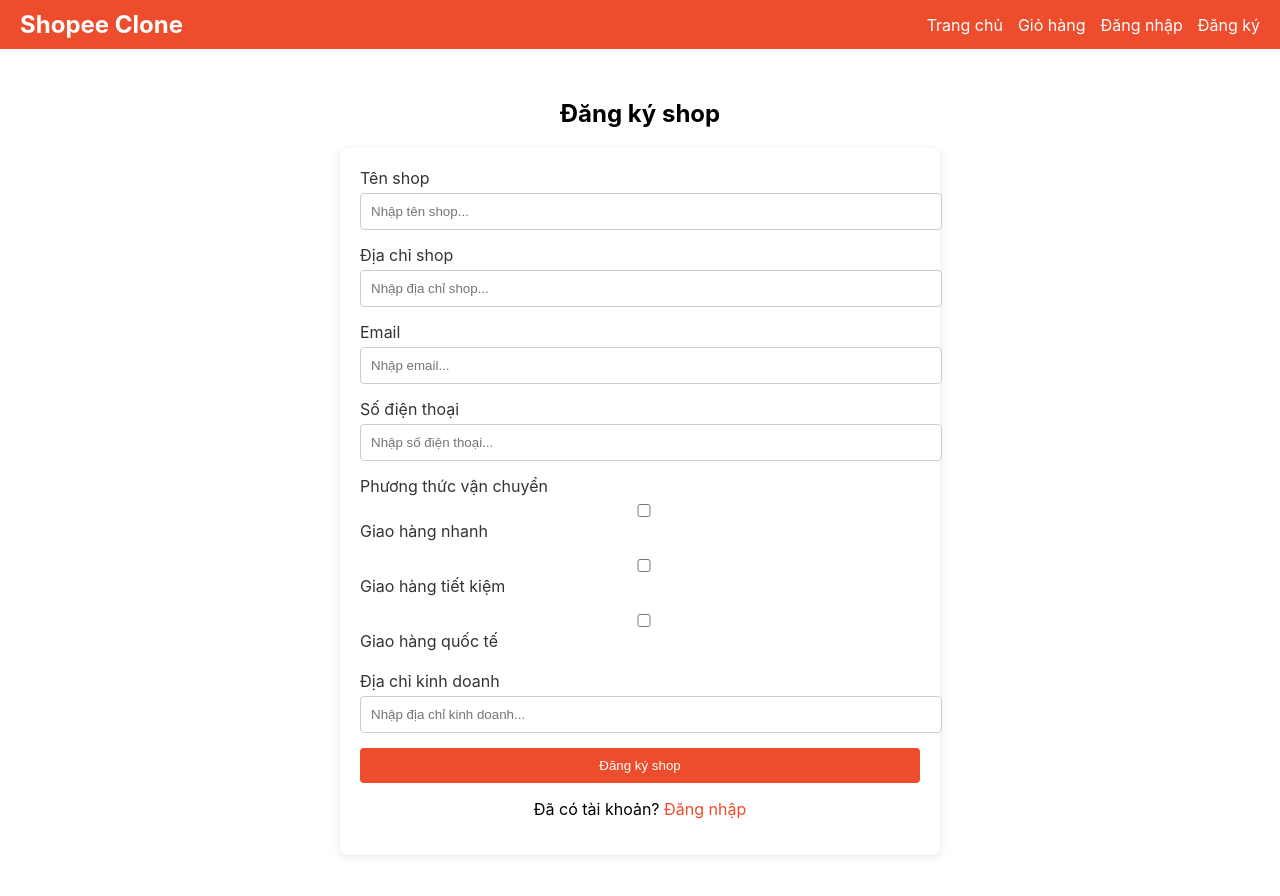
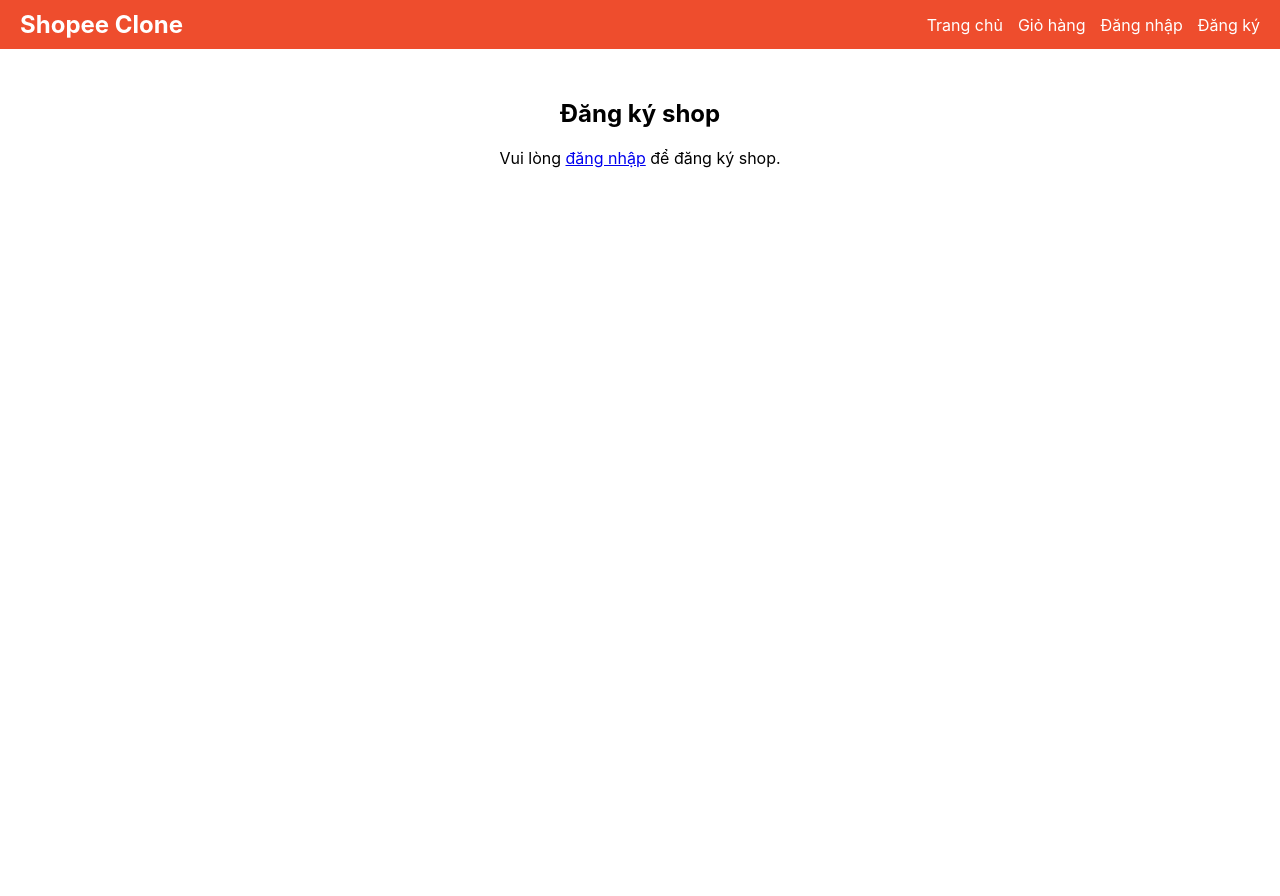
Before and after one commit to quangbinh28/mdm_fe, a React (Create React App) app: page /shop-register in a window 1280 px wide. Shown: the top 896 px of the page. After the commit the page ends 800 px from the top, so only its background shows below. Built offline with nearby package versions, Linux system fonts and the light colour scheme.

Commit message:
gọi api đăng kí shop

```diff
--- a/src/App.css
+++ b/src/App.css
@@ -1,38 +1,115 @@
-.App {
+.shop-register-container {
+  max-width: 600px;
+  margin: 50px auto;
   text-align: center;
 }
 
-.App-logo {
-  height: 40vmin;
-  pointer-events: none;
+.shop-register-container h2 {
+  font-size: 24px;
+  margin-bottom: 20px;
 }
 
-@media (prefers-reduced-motion: no-preference) {
-  .App-logo {
-    animation: App-logo-spin infinite 20s linear;
-  }
+.shop-register-form {
+  background-color: white;
+  padding: 30px;
+  border-radius: 8px;
+  box-shadow: 0 2px 10px rgba(0, 0, 0, 0.1);
 }
 
-.App-header {
-  background-color: #282c34;
-  min-height: 100vh;
-  display: flex;
-  flex-direction: column;
-  align-items: center;
-  justify-content: center;
-  font-size: calc(10px + 2vmin);
-  color: white;
+.form-group {
+  margin-bottom: 20px;
+  text-align: left;
 }
 
-.App-link {
-  color: #61dafb;
+.form-group label {
+  display: block;
+  margin-bottom: 8px;
+  color: #333;
+  font-weight: 500;
 }
 
-@keyframes App-logo-spin {
-  from {
-    transform: rotate(0deg);
-  }
-  to {
-    transform: rotate(360deg);
-  }
+.form-group input[type="text"],
+.form-group input[type="email"] {
+  width: 100%;
+  padding: 12px;
+  border: 1px solid #ccc;
+  border-radius: 4px;
+  box-sizing: border-box;
+  margin-bottom: 10px;
 }
+
+.checkbox-group {
+  display: flex;
+  align-items: center;
+  margin-bottom: 12px;
+  padding-left: 10px;
+}
+
+.checkbox-group input[type="checkbox"] {
+  margin-right: 10px;
+  width: 18px;
+  height: 18px;
+}
+
+.checkbox-group label {
+  margin-bottom: 0;
+  font-weight: normal;
+}
+
+.email-input-group {
+  display: flex;
+  align-items: center;
+  margin-bottom: 10px;
+}
+
+.email-input-group input {
+  flex: 1;
+  margin-right: 10px;
+}
+
+.remove-email-button {
+  padding: 8px 12px;
+  background-color: #ff3333;
+  color: white;
+  border: none;
+  border-radius: 4px;
+  cursor: pointer;
+}
+
+.remove-email-button:hover {
+  background-color: #e60000;
+}
+
+.add-email-button {
+  padding: 8px 12px;
+  background-color: #4caf50;
+  color: white;
+  border: none;
+  border-radius: 4px;
+  cursor: pointer;
+}
+
+.add-email-button:hover {
+  background-color: #45a049;
+}
+
+.submit-button {
+  width: 100%;
+  padding: 12px;
+  background-color: #ee4d2d;
+  color: white;
+  border: none;
+  border-radius: 4px;
+  cursor: pointer;
+  font-size: 16px;
+}
+
+.submit-button:hover {
+  background-color: #d43f21;
+}
+
+.error {
+  color: red;
+  margin-bottom: 15px;
+  text-align: center;
+}
--- a/src/components/ShopRegister.js
+++ b/src/components/ShopRegister.js
@@ -1,70 +1,207 @@
 import React, { useState } from 'react';
-import { Link, useNavigate } from 'react-router-dom';
+import { useNavigate, Link } from 'react-router-dom';
 import axios from 'axios';
 import '../styles/ShopRegister.css';
 
 const ShopRegister = () => {
   const [formData, setFormData] = useState({
     name: '',
-    shopAddress: '',
+    shopAddress: {
+      houseNumber: '',
+      street: '',
+      city: '',
+      ward: '',
+      district: '',
+    },
     email: '',
     mobileNumber: '',
     shipMethodList: [],
-    businessAddress: '',
-    ownerId: '',
+    businessAddress: {
+      houseNumber: '',
+      street: '',
+      city: '',
+      ward: '',
+      district: '',
+    },
+    businessType: '',
+    receiptEmails: [''],
+    taxNo: '',
   });
   const [error, setError] = useState('');
   const navigate = useNavigate();
+  const user = JSON.parse(localStorage.getItem('user'));
 
+  // Danh sách phương thức giao hàng với giá trị cod
   const shipMethods = [
-    'Giao hàng nhanh',
-    'Giao hàng tiết kiệm',
-    'Giao hàng quốc tế',
+    { methodName: 'Giao hàng nhanh', cod: false },
+    { methodName: 'Giao hàng tiết kiệm', cod: false },
+    { methodName: 'Giao hàng COD', cod: true },
   ];
 
-  const handleChange = (e) => {
+  const handleInputChange = (e) => {
     const { name, value } = e.target;
+    if (name.includes('shopAddress.') || name.includes('businessAddress.')) {
+      const [field, subField] = name.split('.');
+      setFormData((prev) => ({
+        ...prev,
+        [field]: { ...prev[field], [subField]: value },
+      }));
+    } else if (name.includes('receiptEmails')) {
+      const index = parseInt(name.split('.')[1], 10);
+      const newEmails = [...formData.receiptEmails];
+      newEmails[index] = value;
+      setFormData((prev) => ({ ...prev, receiptEmails: newEmails }));
+    } else {
       setFormData((prev) => ({ ...prev, [name]: value }));
+    }
   };
 
-  const handleShipMethodChange = (method) => {
+  const handleShipMethodChange = (e) => {
+    const { value, checked } = e.target;
+    const selectedMethod = shipMethods.find((method) => method.methodName === value);
     setFormData((prev) => {
-      const shipMethodList = prev.shipMethodList.includes(method)
-        ? prev.shipMethodList.filter((m) => m !== method)
-        : [...prev.shipMethodList, method];
-      return { ...prev, shipMethodList };
+      const newShipMethods = checked
+        ? [...prev.shipMethodList, selectedMethod]
+        : prev.shipMethodList.filter((method) => method.methodName !== value);
+      return { ...prev, shipMethodList: newShipMethods };
     });
+  };
+
+  const addReceiptEmail = () => {
+    setFormData((prev) => ({
+      ...prev,
+      receiptEmails: [...prev.receiptEmails, ''],
+    }));
+  };
+
+  const removeReceiptEmail = (index) => {
+    setFormData((prev) => ({
+      ...prev,
+      receiptEmails: prev.receiptEmails.filter((_, i) => i !== index),
+    }));
   };
 
   const handleSubmit = async (e) => {
     e.preventDefault();
     setError('');
 
-    // Kiểm tra các trường bắt buộc
-    const { name, shopAddress, email, mobileNumber, businessAddress, ownerId } = formData;
-    if (!name || !shopAddress || !email || !mobileNumber || !businessAddress || !ownerId) {
-      setError('Vui lòng điền đầy đủ thông tin!');
-      return;
-    }
-
-    // Kiểm tra đăng nhập
-    const token = localStorage.getItem('token');
-    if (!token) {
-      alert('Vui lòng đăng nhập để đăng ký shop!');
+    if (!user) {
+      setError('Vui lòng đăng nhập để đăng ký shop!');
       navigate('/login');
       return;
     }
 
+    const { name, shopAddress, email, mobileNumber, shipMethodList, businessAddress, businessType, receiptEmails, taxNo } = formData;
+
+    // Validate basic fields
+    if (!name) {
+      setError('Vui lòng nhập tên shop!');
+      return;
+    }
+    if (!email) {
+      setError('Vui lòng nhập email!');
+      return;
+    }
+    if (!mobileNumber) {
+      setError('Vui lòng nhập số điện thoại!');
+      return;
+    }
+
+    // Validate AddressEntity fields for shopAddress
+    if (!shopAddress.houseNumber) {
+      setError('Vui lòng nhập số nhà của địa chỉ shop!');
+      return;
+    }
+    if (!shopAddress.street) {
+      setError('Vui lòng nhập tên đường của địa chỉ shop!');
+      return;
+    }
+    if (!shopAddress.city) {
+      setError('Vui lòng nhập thành phố của địa chỉ shop!');
+      return;
+    }
+    if (!shopAddress.ward) {
+      setError('Vui lòng nhập phường của địa chỉ shop!');
+      return;
+    }
+    if (!shopAddress.district) {
+      setError('Vui lòng nhập quận của địa chỉ shop!');
+      return;
+    }
+
+    // Validate AddressEntity fields for businessAddress
+    if (!businessAddress.houseNumber) {
+      setError('Vui lòng nhập số nhà của địa chỉ kinh doanh!');
+      return;
+    }
+    if (!businessAddress.street) {
+      setError('Vui lòng nhập tên đường của địa chỉ kinh doanh!');
+      return;
+    }
+    if (!businessAddress.city) {
+      setError('Vui lòng nhập thành phố của địa chỉ kinh doanh!');
+      return;
+    }
+    if (!businessAddress.ward) {
+      setError('Vui lòng nhập phường của địa chỉ kinh doanh!');
+      return;
+    }
+    if (!businessAddress.district) {
+      setError('Vui lòng nhập quận của địa chỉ kinh doanh!');
+      return;
+    }
+
+    const emailRegex = /^[^\s@]+@[^\s@]+\.[^\s@]+$/;
+    if (!emailRegex.test(email)) {
+      setError('Email không hợp lệ!');
+      return;
+    }
+
+    const phoneRegex = /^(?:\+84|0)(?:3|5|7|8|9)\d{8}$/;
+    if (!phoneRegex.test(mobileNumber)) {
+      setError('Số điện thoại không hợp lệ! (Ví dụ: 0987654321 hoặc +84987654321)');
+      return;
+    }
+
+    if (shipMethodList.length === 0) {
+      setError('Vui lòng chọn ít nhất một phương thức giao hàng!');
+      return;
+    }
+
+    // Validate receiptEmails (nếu có)
+    for (let i = 0; i < receiptEmails.length; i++) {
+      const email = receiptEmails[i].trim();
+      if (email && !emailRegex.test(email)) {
+        setError(`Email nhận hóa đơn thứ ${i + 1} không hợp lệ!`);
+        return;
+      }
+    }
+
+    // Validate taxNo (nếu có)
+    if (taxNo && !/^\d{10}$/.test(taxNo)) {
+      setError('Mã số thuế phải là 10 chữ số!');
+      return;
+    }
+
+    const shopData = {
+      name,
+      shopAddress,
+      email,
+      mobileNumber,
+      shipMethodList,
+      businessAddress,
+      businessType: businessType || null,
+      receiptEmails: receiptEmails.filter((email) => email.trim() !== ''),
+      taxNo: taxNo || null,
+      ownerId: user.customerId,
+    };
+
     try {
-      await axios.post(
-        'http://localhost:8080/api/auth/register/shop',
-        formData,
-        { headers: { Authorization: `Bearer ${token}` } }
-      );
+      await axios.post('http://localhost:8080/api/auth/register/shop', shopData);
       alert('Đăng ký shop thành công!');
       navigate('/');
     } catch (err) {
-      setError(err.response?.data?.message || 'Đăng ký shop thất bại! Vui lòng thử lại.');
+      setError(err.response?.data?.message || 'Đăng ký shop thất bại!');
     }
   };
 
@@ -72,82 +209,201 @@ const ShopRegister = () => {
     <div className="shop-register-container">
       <h2>Đăng ký shop</h2>
       {error && <p className="error">{error}</p>}
+      {!user ? (
+        <p>Vui lòng <Link to="/login">đăng nhập</Link> để đăng ký shop.</p>
+      ) : (
         <form onSubmit={handleSubmit} className="shop-register-form">
           <div className="form-group">
-          <label>Tên shop</label>
+            <label>Tên shop *</label>
             <input
               type="text"
               name="name"
               value={formData.name}
-            onChange={handleChange}
+              onChange={handleInputChange}
               placeholder="Nhập tên shop..."
               required
             />
           </div>
+
           <div className="form-group">
-          <label>Địa chỉ shop</label>
+            <label>Địa chỉ shop *</label>
             <input
               type="text"
-            name="shopAddress"
-            value={formData.shopAddress}
-            onChange={handleChange}
-            placeholder="Nhập địa chỉ shop..."
+              name="shopAddress.houseNumber"
+              value={formData.shopAddress.houseNumber}
+              onChange={handleInputChange}
+              placeholder="Số nhà..."
+              required
+            />
+            <input
+              type="text"
+              name="shopAddress.street"
+              value={formData.shopAddress.street}
+              onChange={handleInputChange}
+              placeholder="Đường..."
+              required
+            />
+            <input
+              type="text"
+              name="shopAddress.city"
+              value={formData.shopAddress.city}
+              onChange={handleInputChange}
+              placeholder="Thành phố..."
+              required
+            />
+            <input
+              type="text"
+              name="shopAddress.ward"
+              value={formData.shopAddress.ward}
+              onChange={handleInputChange}
+              placeholder="Phường..."
+              required
+            />
+            <input
+              type="text"
+              name="shopAddress.district"
+              value={formData.shopAddress.district}
+              onChange={handleInputChange}
+              placeholder="Quận..."
               required
             />
           </div>
+
           <div className="form-group">
-          <label>Email</label>
+            <label>Email *</label>
             <input
               type="email"
               name="email"
               value={formData.email}
-            onChange={handleChange}
+              onChange={handleInputChange}
               placeholder="Nhập email..."
               required
             />
           </div>
+
           <div className="form-group">
-          <label>Số điện thoại</label>
+            <label>Số điện thoại *</label>
             <input
-            type="tel"
+              type="text"
               name="mobileNumber"
               value={formData.mobileNumber}
-            onChange={handleChange}
+              onChange={handleInputChange}
               placeholder="Nhập số điện thoại..."
               required
             />
           </div>
+
           <div className="form-group">
-          <label>Phương thức vận chuyển</label>
-          <div className="ship-methods">
+            <label>Phương thức giao hàng *</label>
             {shipMethods.map((method) => (
-              <label key={method} className="ship-method">
+              <div key={method.methodName} className="checkbox-group">
                 <input
                   type="checkbox"
-                  checked={formData.shipMethodList.includes(method)}
-                  onChange={() => handleShipMethodChange(method)}
+                  value={method.methodName}
+                  checked={formData.shipMethodList.some((m) => m.methodName === method.methodName)}
+                  onChange={handleShipMethodChange}
                 />
-                {method}
-              </label>
+                <label>{method.methodName}</label>
+              </div>
             ))}
           </div>
-        </div>
+
           <div className="form-group">
-          <label>Địa chỉ kinh doanh</label>
+            <label>Địa chỉ kinh doanh *</label>
             <input
               type="text"
-            name="businessAddress"
-            value={formData.businessAddress}
-            onChange={handleChange}
-            placeholder="Nhập địa chỉ kinh doanh..."
+              name="businessAddress.houseNumber"
+              value={formData.businessAddress.houseNumber}
+              onChange={handleInputChange}
+              placeholder="Số nhà..."
+              required
+            />
+            <input
+              type="text"
+              name="businessAddress.street"
+              value={formData.businessAddress.street}
+              onChange={handleInputChange}
+              placeholder="Đường..."
+              required
+            />
+            <input
+              type="text"
+              name="businessAddress.city"
+              value={formData.businessAddress.city}
+              onChange={handleInputChange}
+              placeholder="Thành phố..."
+              required
+            />
+            <input
+              type="text"
+              name="businessAddress.ward"
+              value={formData.businessAddress.ward}
+              onChange={handleInputChange}
+              placeholder="Phường..."
+              required
+            />
+            <input
+              type="text"
+              name="businessAddress.district"
+              value={formData.businessAddress.district}
+              onChange={handleInputChange}
+              placeholder="Quận..."
               required
             />
           </div>
-        <button type="submit" className="submit-button">Đăng ký shop</button>
-        <p>
-          Đã có tài khoản? <Link to="/login" className="link">Đăng nhập</Link>
-        </p>
+
+          <div className="form-group">
+            <label>Loại hình kinh doanh</label>
+            <input
+              type="text"
+              name="businessType"
+              value={formData.businessType}
+              onChange={handleInputChange}
+              placeholder="Nhập loại hình kinh doanh..."
+            />
+          </div>
+
+          <div className="form-group">
+            <label>Email nhận hóa đơn</label>
+            {formData.receiptEmails.map((email, index) => (
+              <div key={index} className="email-input-group">
+                <input
+                  type="email"
+                  name={`receiptEmails.${index}`}
+                  value={email}
+                  onChange={handleInputChange}
+                  placeholder="Nhập email nhận hóa đơn..."
+                />
+                {formData.receiptEmails.length > 1 && (
+                  <button
+                    type="button"
+                    className="remove-email-button"
+                    onClick={() => removeReceiptEmail(index)}
+                  >
+                    Xóa
+                  </button>
+                )}
+              </div>
+            ))}
+            <button type="button" className="add-email-button" onClick={addReceiptEmail}>
+              Thêm email
+            </button>
+          </div>
+
+          <div className="form-group">
+            <label>Mã số thuế</label>
+            <input
+              type="text"
+              name="taxNo"
+              value={formData.taxNo}
+              onChange={handleInputChange}
+              placeholder="Nhập mã số thuế (10 chữ số)..."
+            />
+          </div>
+
+          <button type="submit" className="submit-button">Đăng ký</button>
         </form>
+      )}
     </div>
   );
 };
--- a/src/styles/ShopRegister.css
+++ b/src/styles/ShopRegister.css
@@ -11,65 +11,68 @@
 
 .shop-register-form {
   background-color: white;
-    padding: 20px;
+  padding: 30px;
   border-radius: 8px;
   box-shadow: 0 2px 10px rgba(0, 0, 0, 0.1);
 }
 
 .form-group {
-    margin-bottom: 15px;
+  margin-bottom: 20px;
   text-align: left;
 }
 
 .form-group label {
   display: block;
-    margin-bottom: 5px;
+  margin-bottom: 8px;
   color: #333;
+  font-weight: 500;
 }
 
-  .form-group input {
+.form-group input[type="text"],
+.form-group input[type="email"] {
   width: 100%;
-    padding: 10px;
+  padding: 12px;
   border: 1px solid #ccc;
   border-radius: 4px;
+  box-sizing: border-box;
+  margin-bottom: 10px;
 }
 
-  .ship-methods {
+.checkbox-group {
   display: flex;
-    flex-direction: column;
-    gap: 10px;
+  align-items: center;
+  margin-bottom: 12px;
+  padding-left: 10px;
 }
 
-  .ship-method {
-    display: flex;
-    align-items: center;
-    gap: 10px;
+.checkbox-group input[type="checkbox"] {
+  margin-right: 10px;
+  width: 18px;
+  height: 18px;
+}
+
+.checkbox-group label {
+  margin-bottom: 0;
+  font-weight: normal;
 }
 
 .submit-button {
   width: 100%;
-    padding: 10px;
+  padding: 12px;
   background-color: #ee4d2d;
   color: white;
   border: none;
   border-radius: 4px;
   cursor: pointer;
+  font-size: 16px;
 }
 
 .submit-button:hover {
   background-color: #d43f21;
 }
 
-  .link {
-    color: #ee4d2d;
-    text-decoration: none;
-  }
-
-  .link:hover {
-    text-decoration: underline;
-  }
-
 .error {
   color: red;
   margin-bottom: 15px;
+  text-align: center;
 }
```
Lines whose indentation alone changed are shown as unchanged.
